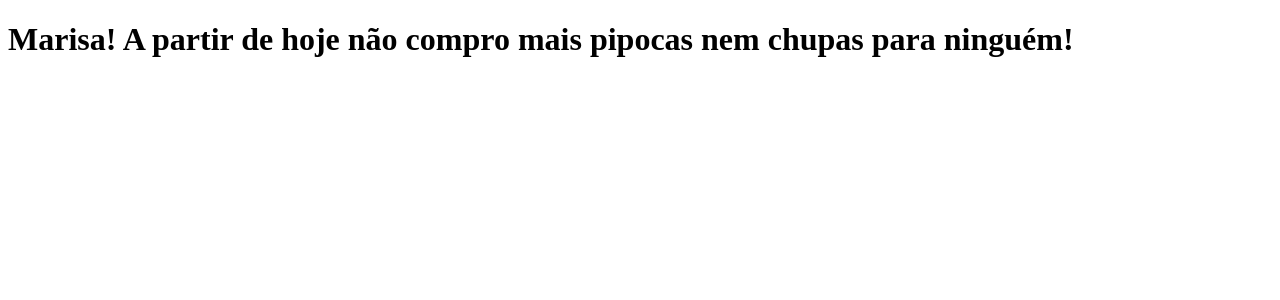
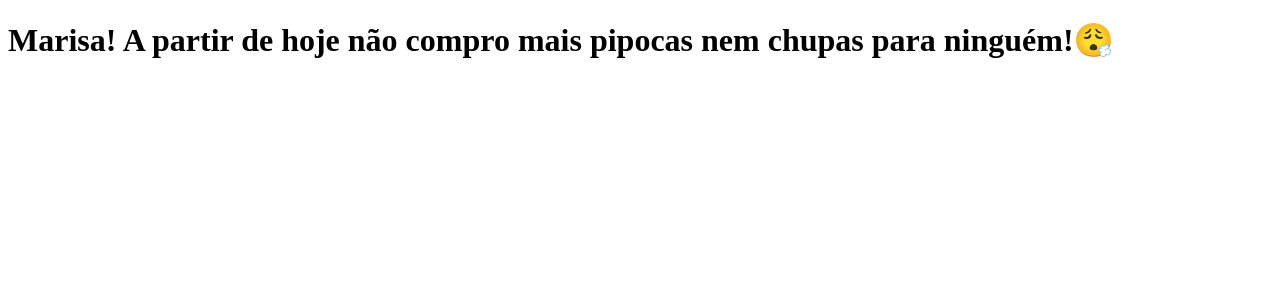
Before and after one commit to luiscunha88/echo-dev, a Next.js app: page / in a window 1280 px wide. Shown: the top 300 px of the page. Built offline with nearby package versions, Linux system fonts and the light colour scheme.

Commit message:
modifica a frase

```diff
--- a/pages/index.js
+++ b/pages/index.js
@@ -1,5 +1,5 @@
 function Home() {
-    return <h1>Marisa! A partir de hoje não compro mais pipocas nem chupas para ninguém!</h1>
+    return <h1>Marisa! A partir de hoje não compro mais pipocas nem chupas para ninguém!😮‍💨</h1>
 }
 
 export default Home;
```
